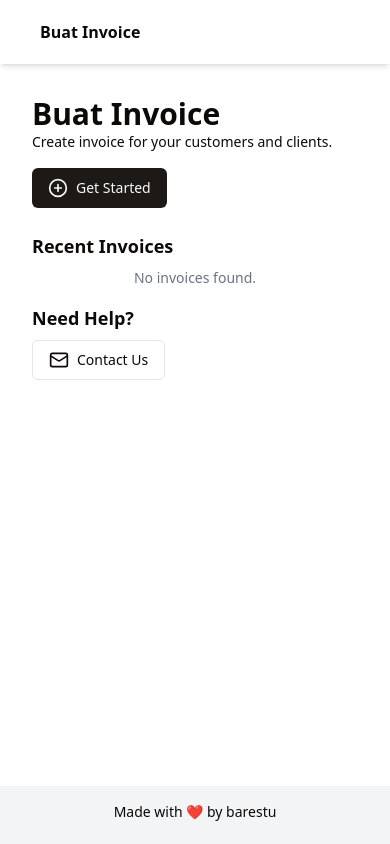
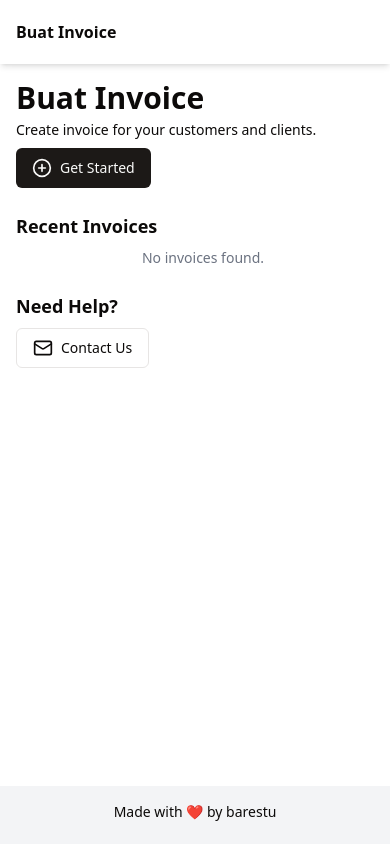
Before and after one commit to barestu/buat-invoice, a React (Vite) app: page / in a window 390 px wide. Built offline with nearby package versions, Linux system fonts and the light colour scheme.

Commit message:
update responsive styling

```diff
--- a/src/components/layout/default.tsx
+++ b/src/components/layout/default.tsx
@@ -1,13 +1,13 @@
-import { Outlet } from 'react-router-dom';
+import { Link, Outlet } from 'react-router-dom';
 
 export default function DefaultLayout() {
   return (
     <div id="defaultLayout" className="bg-gray-100 min-h-screen">
       <header className="fixed z-50 w-full">
-        <div className="px-2 py-2 h-16 bg-white shadow-md flex items-center justify-between">
-          <div className="container">
+        <div className="px-4 md:px-8 py-2 h-16 bg-white shadow-md flex items-center justify-between">
+          <Link to="/">
             <h1 className="font-bold">Buat Invoice</h1>
-          </div>
+          </Link>
         </div>
       </header>
 
--- a/src/components/recent-invoices.tsx
+++ b/src/components/recent-invoices.tsx
@@ -6,9 +6,7 @@ import { useInvoices } from '@/hooks/use-invoices';
 export default function RecentInvoices() {
   const invoices = useInvoices();
   return (
-    <div className="mb-4">
-      <h2 className="font-bold text-lg mb-2">Recent Invoices</h2>
-
+    <div className='ml-4 md:ml-8'>
       {invoices.length === 0 && (
         <div className="text-center text-gray-500 text-sm">
           No invoices found.
@@ -18,14 +16,18 @@ export default function RecentInvoices() {
       {invoices.length > 0 && (
         <div className="flex overflow-y-auto gap-3">
           {invoices.map((invoice) => (
-            <Link key={invoice.code} to={`/preview/${invoice.code}`}>
-              <Card>
-                <CardHeader className="pb-0">
-                  <CardTitle className="text-base">
+            <Link
+              key={invoice.code}
+              to={`/preview/${invoice.code}`}
+              className="last:mr-4 last:md:mr-8"
+            >
+              <Card className="hover:bg-gray-50">
+                <CardHeader className="p-4 pb-0">
+                  <CardTitle className="text-base text-nowrap">
                     INV-{invoice.code}
                   </CardTitle>
                 </CardHeader>
-                <CardContent className="text-xs italic text-gray-600">
+                <CardContent className="p-4 pt-1 text-xs italic text-gray-600">
                   <p>Recipient: {invoice.receiverName}</p>
                   <p>Date: {format(invoice.issuedAt, 'dd MMM yyyy')}</p>
                 </CardContent>
--- a/src/pages/create.tsx
+++ b/src/pages/create.tsx
@@ -3,7 +3,7 @@ import FormInvoice from '@/components/form-invoice';
 
 export default function CreatePage() {
   return (
-    <div className="container p-8 space-y-8">
+    <div className="container p-0 md:p-8 space-y-4 md:space-y-8">
       <FormProfile />
       <FormInvoice />
     </div>
--- a/src/pages/home.tsx
+++ b/src/pages/home.tsx
@@ -6,10 +6,12 @@ import RecentInvoices from '@/components/recent-invoices';
 // TODO: add apps menu
 export default function HomePage() {
   return (
-    <div className="relative container bg-white min-h-[calc(100vh-64px-58px)] p-8">
-      <div className="mb-6">
-        <h1 className="text-3xl font-bold">Buat Invoice</h1>
-        <p className="text-sm mb-4">
+    <div className="relative bg-white min-h-[calc(100vh-64px-58px)] py-4">
+      <section className="px-4 md:px-8 mb-6">
+        <div>
+          <h1 className="text-3xl font-bold mb-1">Buat Invoice</h1>
+        </div>
+        <p className="text-sm mb-2">
           Create invoice for your customers and clients.
         </p>
         <Button asChild>
@@ -17,12 +19,19 @@ export default function HomePage() {
             <PlusCircleIcon className="mr-2" size={20} /> Get Started
           </Link>
         </Button>
-      </div>
+      </section>
 
-      <RecentInvoices />
+      <section className="mb-6">
+        <div className="px-4 md:px-8">
+          <h2 className="font-bold text-lg mb-2">Recent Invoices</h2>
+        </div>
+        <RecentInvoices />
+      </section>
 
-      <div className="mb-4">
-        <h2 className="font-bold text-lg mb-2">Need Help?</h2>
+      <section className="px-4 md:px-8 mb-6">
+        <div>
+          <h2 className="font-bold text-lg mb-2">Need Help?</h2>
+        </div>
         <Button variant="outline" asChild>
           <a
             href="mailto:barestu.fandy@gmail.com?subject=Ask Buat Invoice"
@@ -32,7 +41,7 @@ export default function HomePage() {
             <MailIcon className="mr-2" size={20} /> Contact Us
           </a>
         </Button>
-      </div>
+      </section>
     </div>
   );
 }
```
